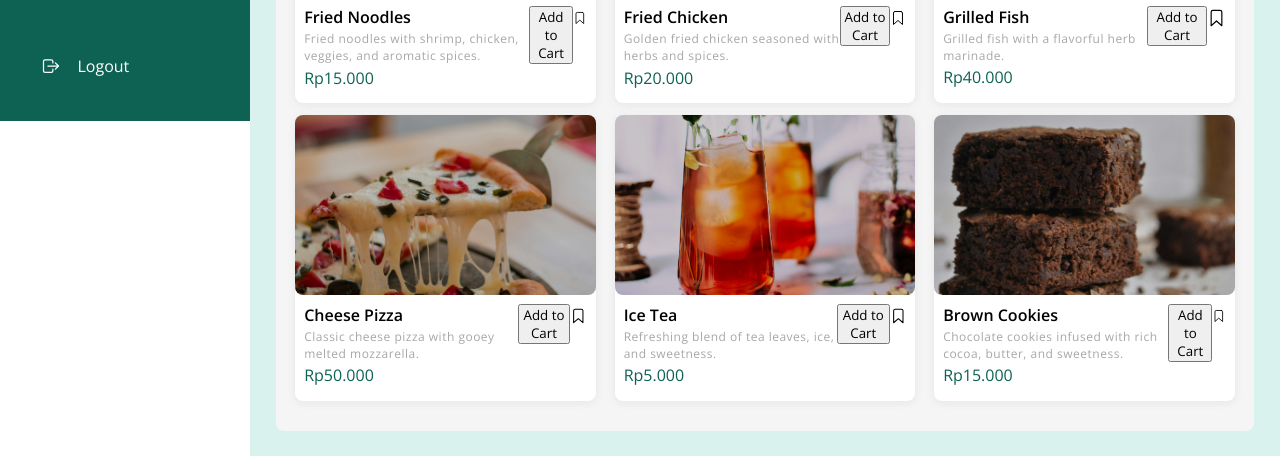
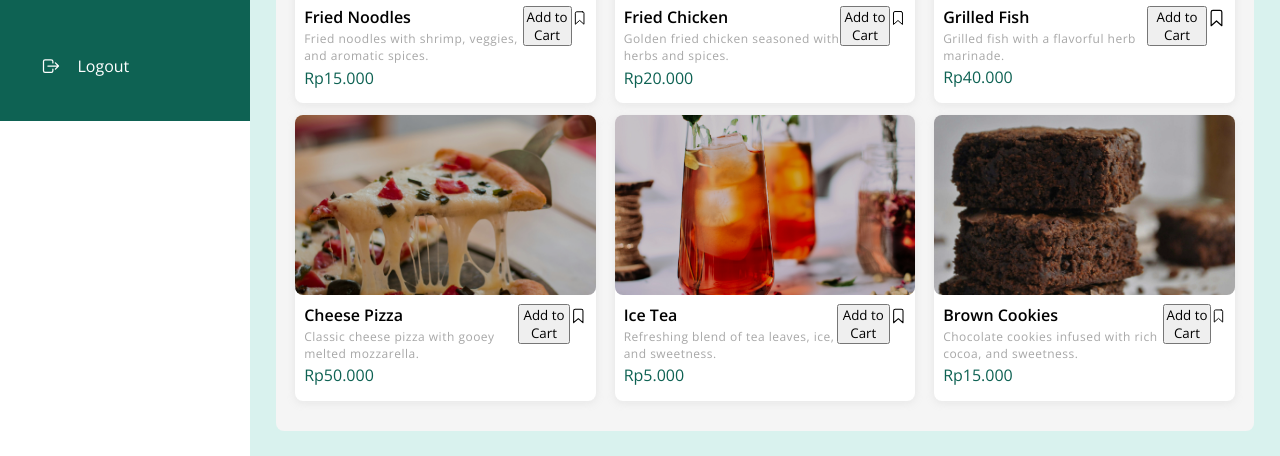
Before and after one commit to Sutanto19/Foody-App, a plain HTML site: page homepage.html in a window 1280 px wide. Shown: the part 679-1135 px from the top of the page. Drawn offline with nearby package versions, Linux system fonts and the light colour scheme.

Commit message:
Update homepage.html

```diff
--- a/homepage.html
+++ b/homepage.html
@@ -161,7 +161,7 @@
                         <div class="detail-desc">
                             <div class="detail-name">
                                 <h4>Fried Noodles</h4>
-                                <p class="detail-sub">Fried noodles with shrimp, chicken, veggies, and aromatic spices.</p>
+                                <p class="detail-sub">Fried noodles with shrimp, veggies, and aromatic spices.</p>
                                 <p class="price">Rp15.000</p>
                             </div>
                             <button class="add-to-cart-btn" data-id="1">Add to Cart</button>
@@ -221,7 +221,7 @@
                         <div class="detail-desc">
                             <div class="detail-name">
                                 <h4>Brown Cookies</h4>
-                                <p class="detail-sub">Chocolate cookies infused with rich cocoa, butter, and sweetness.</p>
+                                <p class="detail-sub">Chocolate cookies infused with rich cocoa, and sweetness.</p>
                                 <p class="price">Rp15.000</p>
                             </div>
                             <button class="add-to-cart-btn" data-id="6">Add to Cart</button>
```
